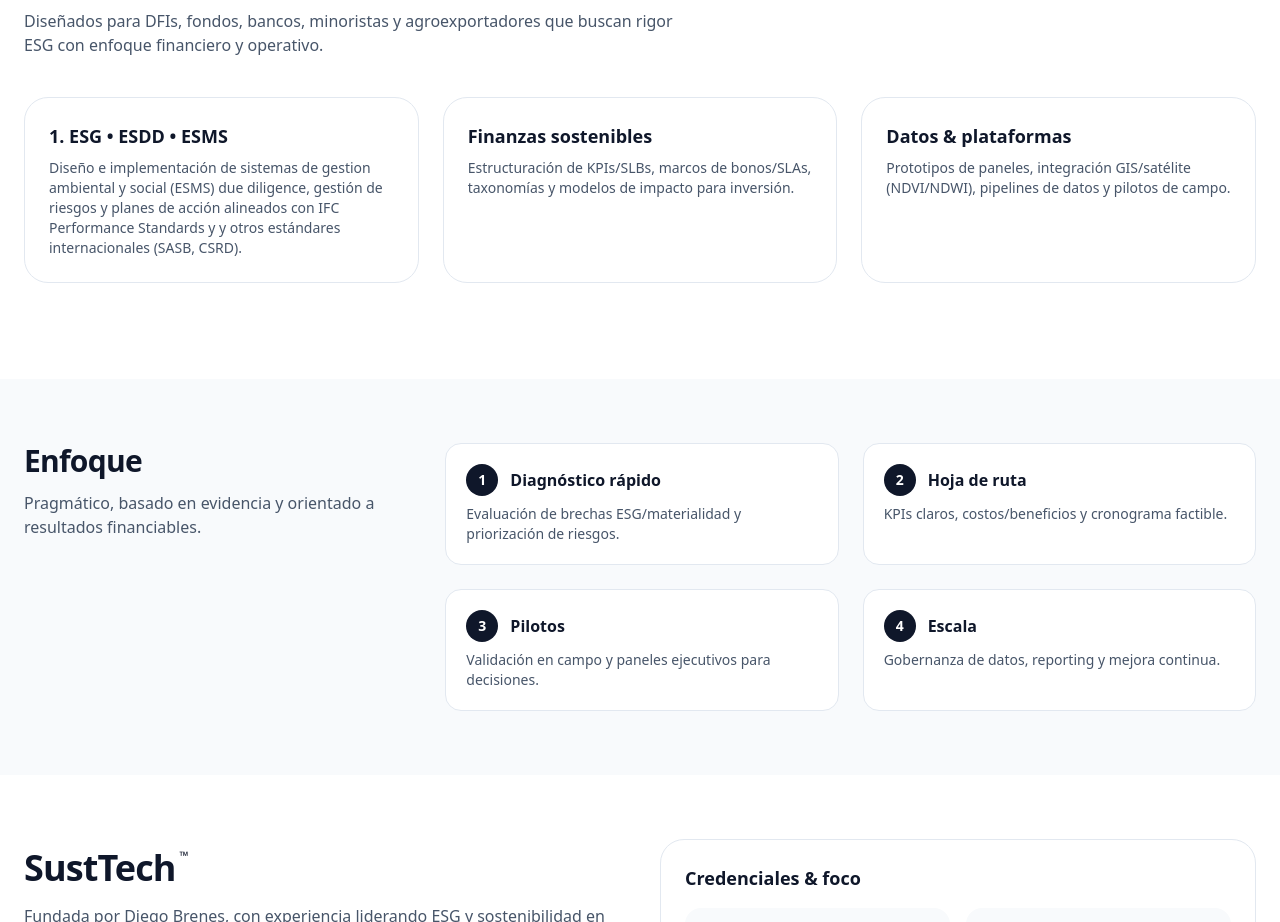
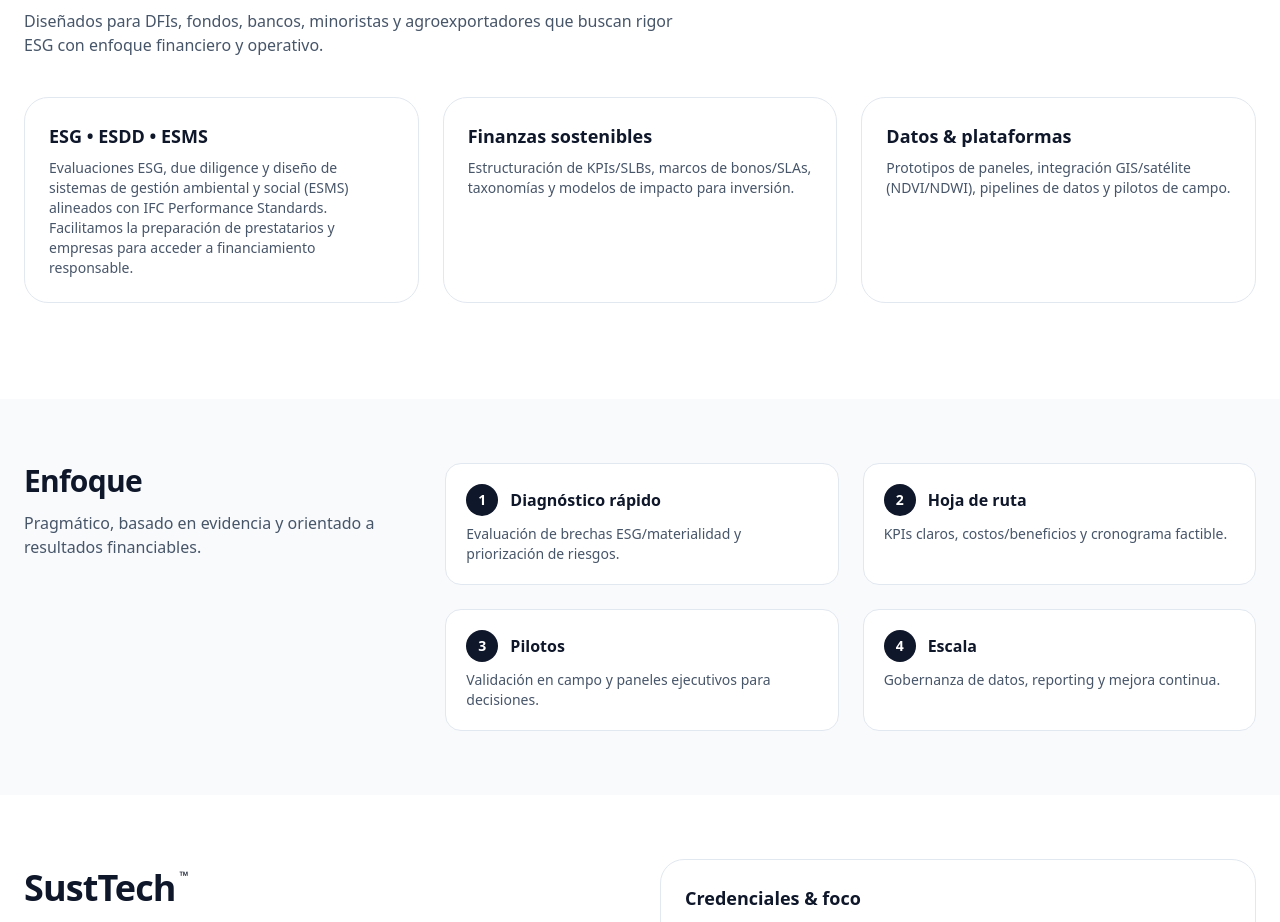
Before and after one commit to diegobrenes/susttech-site, a plain HTML site: page index.html in a window 1280 px wide. Shown: the part 1011-1933 px from the top of the page. Drawn offline with nearby package versions, Linux system fonts and the light colour scheme.

Commit message:
adjusting services

```diff
--- a/index.html
+++ b/index.html
@@ -136,8 +136,9 @@
       <p class="mt-3 text-slate-600 max-w-2xl">Diseñados para DFIs, fondos, bancos, minoristas y agroexportadores que buscan rigor ESG con enfoque financiero y operativo.</p>
       <div class="mt-10 grid md:grid-cols-3 gap-6">
         <div class="rounded-3xl border border-slate-200 p-6 bg-white hover:shadow-sm transition">
-          <h3 class="text-lg font-semibold">1. ESG • ESDD • ESMS</h3>
-          <p class="mt-2 text-slate-600 text-sm">Diseño e implementación de sistemas de gestion ambiental y social (ESMS) due diligence, gestión de riesgos y planes de acción alineados con IFC Performance Standards y y otros estándares internacionales (SASB, CSRD).</p>
+          <h3 class="text-lg font-semibold">ESG • ESDD • ESMS</h3>
+          <p class="mt-2 text-slate-600 text-sm">Evaluaciones ESG, due diligence y diseño de sistemas de gestión ambiental y social (ESMS) alineados con IFC Performance Standards.
+                                                <br>Facilitamos la preparación de prestatarios y empresas para acceder a financiamiento responsable.</p>
         </div>
         <div class="rounded-3xl border border-slate-200 p-6 bg-white hover:shadow-sm transition">
           <h3 class="text-lg font-semibold">Finanzas sostenibles</h3>
```
